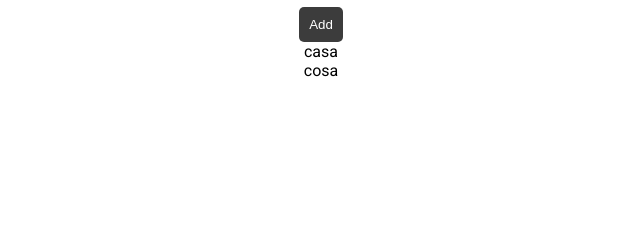
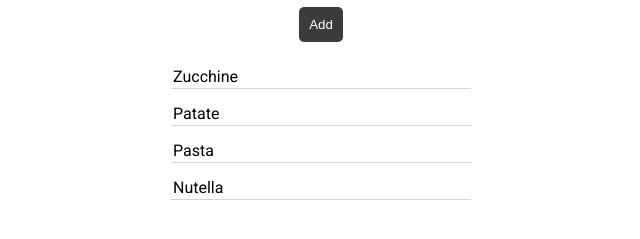
Before and after one commit to Frapenle/vue-todolist, a plain HTML site: page index.html in a window 1280 px wide. Shown: the part 187-426 px from the top of the page, without its empty margins (319-959 px from the left). Drawn offline with nearby package versions, Linux system fonts and the light colour scheme.

Commit message:
style css, add li item

```diff
--- a/css/style.css
+++ b/css/style.css
@@ -32,6 +32,17 @@ input {
     margin: 100px auto;
 }
 
+ul {
+    text-align: left;
+    padding-top: 10px;
+    list-style-type: none;
+}
+
+ul li {
+    padding: 15px 10px 2px 2px;
+    border-bottom: 1px solid lightgray;
+}
+
 button {
     background: rgb(60, 60, 60);
     color: white;
--- a/index.html
+++ b/index.html
@@ -18,8 +18,10 @@
             <h1>ToDoList</h1>
             <input type="text" class="input-list">
             <button class="add">Add</button>
-            <ul class="list" v-for="element in toDoList">
-                {{element}}
+            <ul class="list">
+                <li v-for="element in toDoList">
+                    {{element.name}}
+                </li>
             </ul>
         </div>
     </div>
--- a/script/script.js
+++ b/script/script.js
@@ -4,8 +4,22 @@ const { createApp } = Vue
 createApp({
     data() {
         return {
-            // test per controllare che la lista funzioni
-            toDoList: ['casa', 'cosa'],
+            toDoList: [{
+                name: "Zucchine",
+                done: false,
+            },
+            {
+                name: "Patate",
+                done: false,
+            },
+            {
+                name: "Pasta",
+                done: false,
+            },
+            {
+                name: "Nutella",
+                done: false,
+            }],
         }
     }
 }).mount('#app')
```
